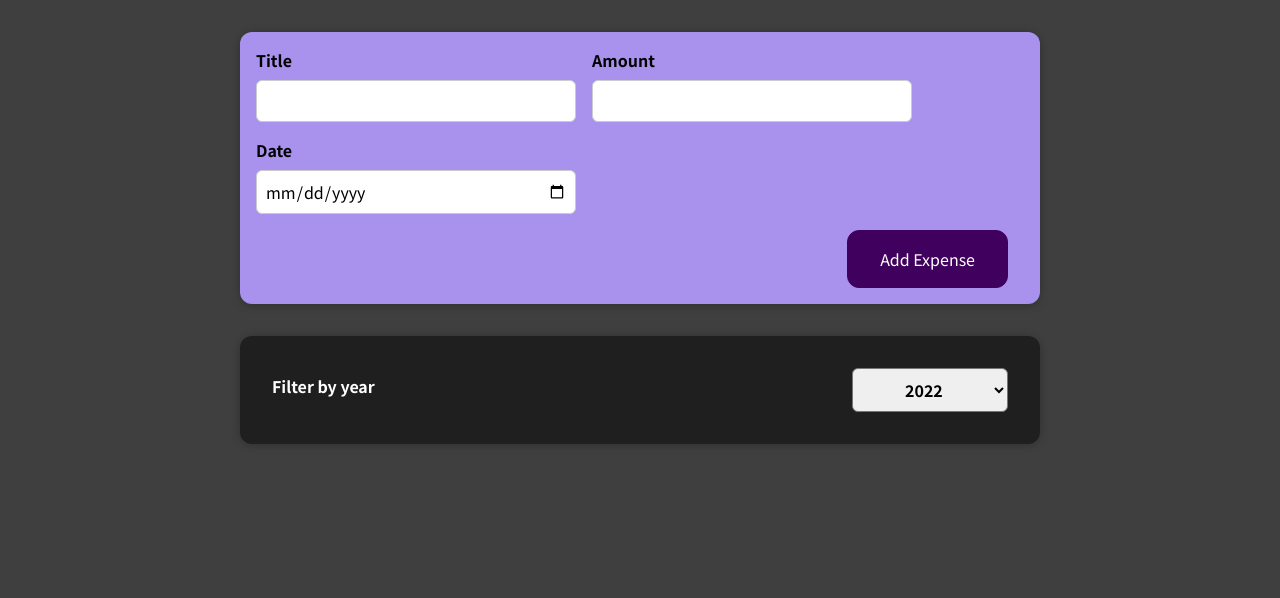
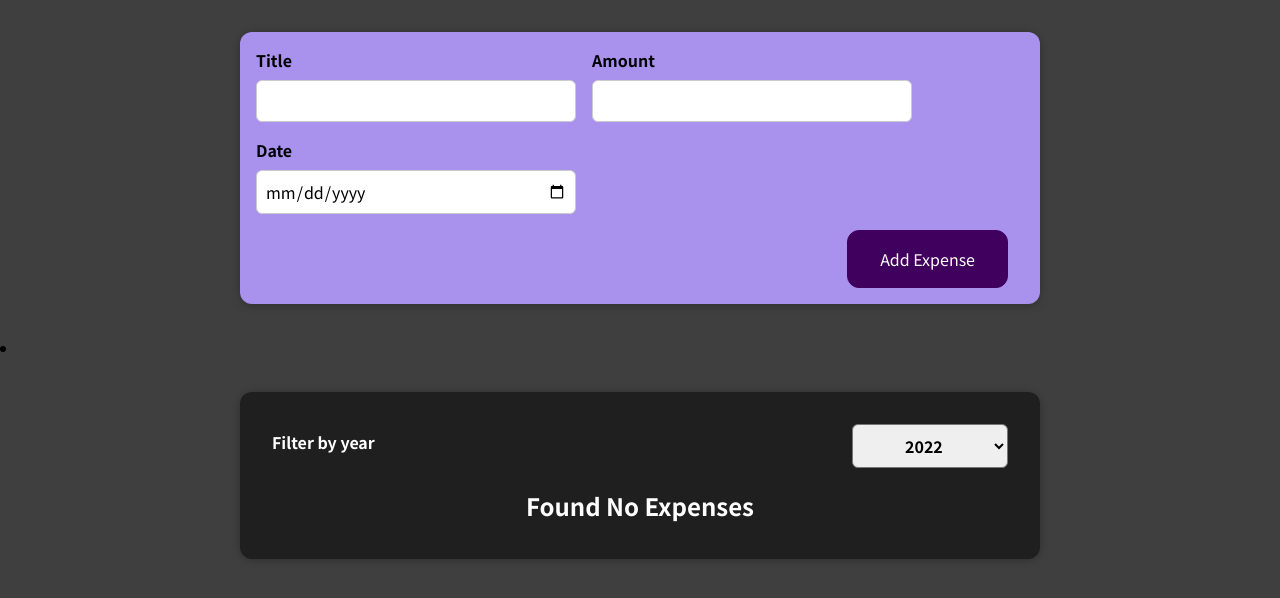
Before and after one commit to dfmoreto/react_complete_guide, a React (Create React App) app: page / in a window 1280 px wide. Shown: the top 598 px of the page. Built offline with nearby package versions, Linux system fonts and the light colour scheme.

Commit message:
Class 68

```diff
--- a/src/components/expenses/Expenses.js
+++ b/src/components/expenses/Expenses.js
@@ -1,7 +1,7 @@
 import { useState } from "react"
 
 import ExpensesFilter from "./ExpensesFilter"
-import ExpenseItem from "./ExpenseItem"
+import ExpensesList from "./ExpensesList"
 import Card from "../UI/Card"
 
 import "./Expenses.css"
@@ -18,23 +18,16 @@
   )
 
   return (
-    <div>
+    <li>
       <Card className="expenses">
         <ExpensesFilter
           year={filteredYear}
           onYearSelect={yearSelectHandler}
         />
 
-        { filteredItems.map(item =>
-          <ExpenseItem
-            key={item.id}
-            title={item.title}
-            amount={item.amount}
-            date={item.date}
-          />
-        )}
+        <ExpensesList items={filteredItems} />
       </Card>
-    </div>
+    </li>
   )
 }
 
--- /dev/null
+++ b/src/components/expenses/ExpensesList.css
@@ -0,0 +1,9 @@
+.expenses-list {
+  list-style: none;
+  padding: 0;
+}
+
+.expenses-list__fallback {
+  color: white;
+  text-align: center;
+}
--- /dev/null
+++ b/src/components/expenses/ExpensesList.js
@@ -0,0 +1,30 @@
+import ExpenseItem from "./ExpenseItem"
+
+import "./ExpensesList.css"
+
+const ExpensesList = (props) => {
+  if(props.items.length === 0) {
+    return (
+      <h2 className="expenses-list__fallback">
+        Found No Expenses
+      </h2>
+    )
+  }
+
+  return (
+    <ul className="expenses-list">
+      {
+        props.items.map(item =>
+          <ExpenseItem
+            key={item.id}
+            title={item.title}
+            amount={item.amount}
+            date={item.date}
+          />
+        )
+      }
+    </ul>
+  )
+}
+
+export default ExpensesList
```
Also changed, not shown: 1 other file (tests, documents, lock files or other folders).
